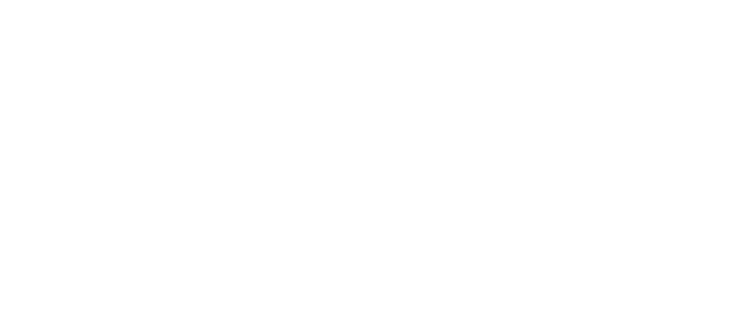
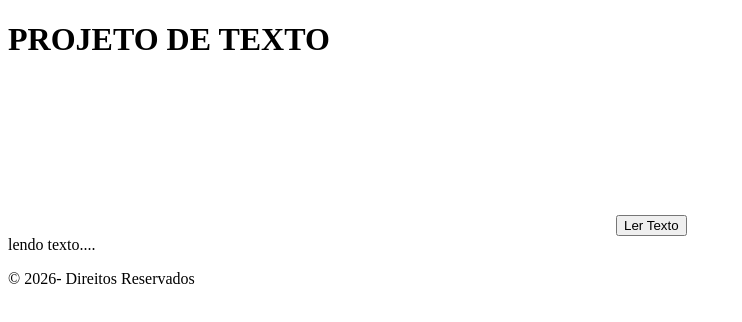
Before and after one commit to Fiap-DEV/Projeto4Api, a plain HTML site: page index.html in a window 1280 px wide. Shown: the whole page, without its empty margins (0-742 px from the left). Drawn offline with Linux system fonts and the light colour scheme.

Commit message:
feat: estrutura de codigo html para câmera

```diff
--- a/index.html
+++ b/index.html
@@ -8,6 +8,22 @@
     <title>Projeto Api</title>
 </head>
 <body>
+    <header>
+        <h1>PROJETO DE TEXTO</h1>
+    </header>
+    <main>
+        <div class="container">
+            <video id=video autoplay playsinline></video>
+            <canvas id="canvas"></canvas>
+            <button id="btn-texto">Ler Texto</button>
+            <div id="saida">lendo texto....</div>
+        </div>
+
+    </main>
+    <footer>
+        <p>&copy; 2026- Direitos Reservados</p>
+    </footer>
+
 
     <!-- JS EXTERNO -->
      <script src="./src/js/script.js"></script>
```
